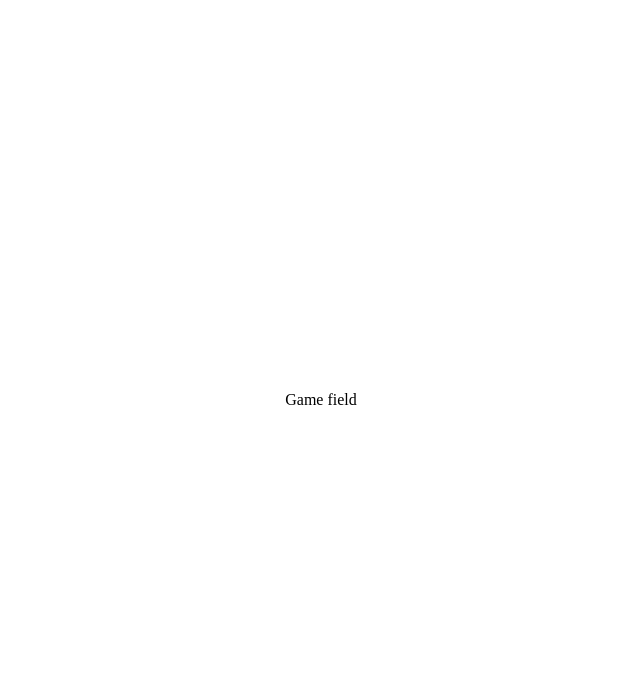
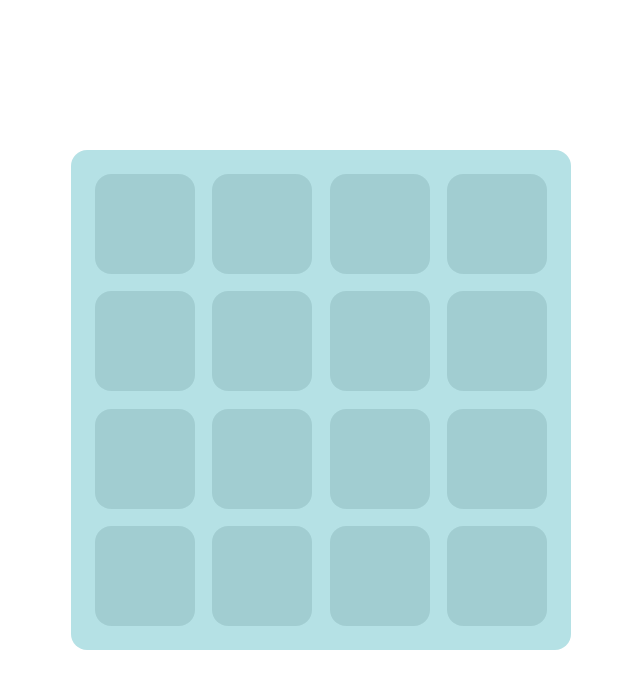
Before and after one commit to probil/15-puzzle, a Vue app: page / in a window 1280 px wide. Shown: the top 688 px of the page, without its empty margins (319-959 px from the left). Built offline with nearby package versions, Linux system fonts and the light colour scheme.

Commit message:
feat(app): render `PlayBox` component in `App`

```diff
--- a/src/App.vue
+++ b/src/App.vue
@@ -1,8 +1,17 @@
 <template>
   <div class="app">
-    Game field
+    <PlayBox/>
   </div>
 </template>
+<script>
+  import PlayBox from './PlayBox'
+
+  export default {
+    components: {
+      PlayBox,
+    }
+  }
+</script>
 <style lang="stylus">
   body
     margin 0
```
